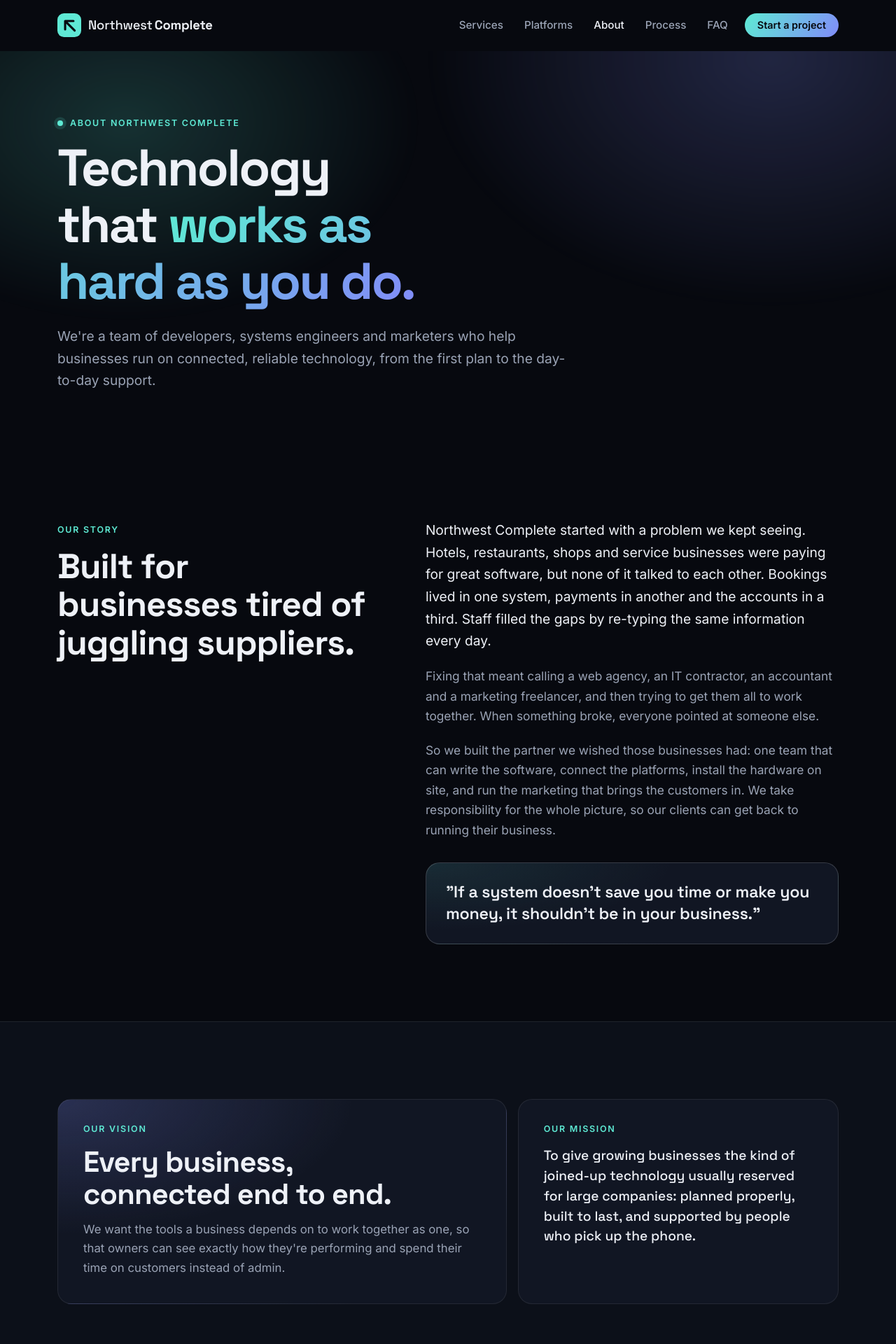
After one commit to brianodowd16-tech/northwestcomplete, a PHP site: page /about.html in a window 1280 px wide. The commit adds this page. Shown: the top 1920 px of the page at 70% size. Run offline with PHP 8.4, Linux system fonts and the light colour scheme.

Commit message:
Add About page and automatic deploy to Hostinger
- about.html: story, vision, mission, values and team (team names and
  bios are placeholders to fill in), linked from nav, footer and home
- GitHub Actions workflow uploads changed files to Hostinger over FTP
  on every push to main, after a PHP syntax check
- Contact form script only runs on pages that have the form

Co-Authored-By: Claude Opus 5.5 <noreply@anthropic.com>
Claude-Session: https://claude.ai/code/session_01D5Nxa7XFJ2d73BWDfCTeXT

```diff
--- /dev/null
+++ b/about.html
@@ -0,0 +1,228 @@
+<!doctype html>
+<html lang="en-IE">
+<head>
+  <meta charset="utf-8">
+  <meta name="viewport" content="width=device-width, initial-scale=1">
+  <title>About Us | Northwest Complete</title>
+  <meta name="description" content="The team, story and vision behind Northwest Complete Limited: one technology partner for software, automation and business systems.">
+  <meta name="theme-color" content="#07090f">
+  <link rel="canonical" href="https://northwestcomplete.com/about.html">
+  <link rel="icon" href="assets/favicon.svg" type="image/svg+xml">
+  <link rel="preconnect" href="https://fonts.googleapis.com">
+  <link rel="preconnect" href="https://fonts.gstatic.com" crossorigin>
+  <link href="https://fonts.googleapis.com/css2?family=Space+Grotesk:wght@500;600;700&family=Inter:wght@400;500;600&display=swap" rel="stylesheet">
+  <link rel="stylesheet" href="styles.css">
+</head>
+<body>
+  <a class="skip" href="#main">Skip to content</a>
+
+  <header class="nav" id="top">
+    <div class="wrap nav__inner">
+      <a href="index.html" class="brand" aria-label="Northwest Complete home">
+        <svg class="brand__mark" viewBox="0 0 40 40" aria-hidden="true">
+          <rect width="40" height="40" rx="11" fill="url(#g)"/>
+          <path d="M11 29 L27 13 M13 13 H27 V27" stroke="#07090f" stroke-width="3.6" fill="none" stroke-linecap="round" stroke-linejoin="round" transform="rotate(-90 20 20)"/>
+          <defs><linearGradient id="g" x1="0" y1="0" x2="40" y2="40"><stop offset="0" stop-color="#5eead4"/><stop offset="1" stop-color="#818cf8"/></linearGradient></defs>
+        </svg>
+        <span class="brand__name">Northwest<b>Complete</b></span>
+      </a>
+      <nav class="nav__links" aria-label="Main">
+        <a href="index.html#services">Services</a>
+        <a href="index.html#platforms">Platforms</a>
+        <a href="about.html" aria-current="page">About</a>
+        <a href="index.html#process">Process</a>
+        <a href="index.html#faq">FAQ</a>
+      </nav>
+      <a href="index.html#contact" class="btn btn--sm">Start a project</a>
+      <button class="nav__toggle" aria-label="Open menu" aria-expanded="false" aria-controls="mobile-menu">
+        <span></span><span></span>
+      </button>
+    </div>
+    <div class="mobile-menu" id="mobile-menu" hidden>
+      <a href="index.html#services">Services</a>
+      <a href="index.html#platforms">Platforms</a>
+      <a href="about.html" aria-current="page">About</a>
+      <a href="index.html#process">Process</a>
+      <a href="index.html#faq">FAQ</a>
+      <a href="index.html#contact" class="btn">Start a project</a>
+    </div>
+  </header>
+
+  <main id="main">
+    <!-- PAGE HERO -->
+    <section class="page-hero">
+      <div class="hero__glow" aria-hidden="true"></div>
+      <div class="wrap page-hero__inner">
+        <p class="eyebrow reveal"><span class="dot"></span> About Northwest Complete</p>
+        <h1 class="reveal">Technology that <span class="grad">works as hard as you do.</span></h1>
+        <p class="lead reveal">We're a team of developers, systems engineers and marketers who help businesses run on connected, reliable technology, from the first plan to the day-to-day support.</p>
+      </div>
+    </section>
+
+    <!-- STORY -->
+    <section class="section" id="story">
+      <div class="wrap story">
+        <div class="story__head reveal">
+          <p class="eyebrow">Our story</p>
+          <h2>Built for businesses tired of juggling suppliers.</h2>
+        </div>
+        <div class="story__body">
+          <p class="reveal">Northwest Complete started with a problem we kept seeing. Hotels, restaurants, shops and service businesses were paying for great software, but none of it talked to each other. Bookings lived in one system, payments in another and the accounts in a third. Staff filled the gaps by re-typing the same information every day.</p>
+          <p class="reveal">Fixing that meant calling a web agency, an IT contractor, an accountant and a marketing freelancer, and then trying to get them all to work together. When something broke, everyone pointed at someone else.</p>
+          <p class="reveal">So we built the partner we wished those businesses had: one team that can write the software, connect the platforms, install the hardware on site, and run the marketing that brings the customers in. We take responsibility for the whole picture, so our clients can get back to running their business.</p>
+          <blockquote class="story__quote reveal">
+            <p>"If a system doesn't save you time or make you money, it shouldn't be in your business."</p>
+          </blockquote>
+        </div>
+      </div>
+    </section>
+
+    <!-- VISION & MISSION -->
+    <section class="section section--alt" id="vision">
+      <div class="wrap">
+        <div class="vision">
+          <article class="vision__card vision__card--main reveal">
+            <p class="eyebrow">Our vision</p>
+            <h2>Every business, connected end to end.</h2>
+            <p>We want the tools a business depends on to work together as one, so that owners can see exactly how they're performing and spend their time on customers instead of admin.</p>
+          </article>
+          <article class="vision__card reveal">
+            <p class="eyebrow">Our mission</p>
+            <p class="vision__text">To give growing businesses the kind of joined-up technology usually reserved for large companies: planned properly, built to last, and supported by people who pick up the phone.</p>
+          </article>
+        </div>
+
+        <div class="section__head section__head--tight reveal">
+          <p class="eyebrow">What we stand for</p>
+          <h2>Our values</h2>
+        </div>
+        <ul class="values">
+          <li class="reveal">
+            <div class="card__icon"><svg viewBox="0 0 24 24"><rect x="4" y="10" width="16" height="11" rx="2"/><path d="M8 10V7a4 4 0 0 1 8 0v3"/></svg></div>
+            <h3>You own it</h3>
+            <p>Your code, data, workflows and accounts belong to you. No lock-in, and full documentation when we hand over.</p>
+          </li>
+          <li class="reveal">
+            <div class="card__icon"><svg viewBox="0 0 24 24"><path d="M4 5h16v11H8l-4 4z"/><path d="M8 9h8M8 12h5"/></svg></div>
+            <h3>Plain English</h3>
+            <p>Clear quotes, clear timelines and clear explanations. If we can't explain it simply, we haven't understood it yet.</p>
+          </li>
+          <li class="reveal">
+            <div class="card__icon"><svg viewBox="0 0 24 24"><circle cx="6" cy="12" r="3"/><circle cx="18" cy="12" r="3"/><path d="M9 12h6"/></svg></div>
+            <h3>Connected by default</h3>
+            <p>Everything we build or install is designed to work with the rest of your systems from day one.</p>
+          </li>
+          <li class="reveal">
+            <div class="card__icon"><svg viewBox="0 0 24 24"><path d="M12 3 4 6v6c0 4.5 3.4 8.2 8 9 4.6-.8 8-4.5 8-9V6z"/><path d="m9 12 2 2 4-4"/></svg></div>
+            <h3>Here for the long run</h3>
+            <p>Launch day is the start of the relationship. We maintain, monitor and improve what we deliver.</p>
+          </li>
+        </ul>
+      </div>
+    </section>
+
+    <!-- TEAM -->
+    <section class="section" id="team">
+      <div class="wrap">
+        <div class="section__head reveal">
+          <p class="eyebrow">Our team</p>
+          <h2>The people behind your systems.</h2>
+          <p class="section__sub">A small, senior team that covers software, systems and marketing, so you always speak to someone who knows your setup.</p>
+        </div>
+
+        <!-- EDIT: replace each [bracketed] placeholder with real names, roles and bios.
+             For a photo, swap the .team__avatar <span> for <img class="team__avatar" src="assets/team/name.jpg" alt="Full name">. -->
+        <div class="team">
+          <article class="team__card reveal">
+            <span class="team__avatar" aria-hidden="true">NW</span>
+            <div>
+              <h3>[Full name]</h3>
+              <p class="team__role">Founder &amp; Managing Director</p>
+              <p>[Two sentences on background and what they lead: strategy, client relationships and digital transformation projects.]</p>
+            </div>
+          </article>
+          <article class="team__card reveal">
+            <span class="team__avatar" aria-hidden="true">NW</span>
+            <div>
+              <h3>[Full name]</h3>
+              <p class="team__role">Lead Software Developer</p>
+              <p>[Two sentences on experience with full stack builds, ERP, booking platforms and integrations.]</p>
+            </div>
+          </article>
+          <article class="team__card reveal">
+            <span class="team__avatar" aria-hidden="true">NW</span>
+            <div>
+              <h3>[Full name]</h3>
+              <p class="team__role">Automation &amp; Integrations Specialist</p>
+              <p>[Two sentences on n8n, Xero, HubSpot and accounts and payroll automation work.]</p>
+            </div>
+          </article>
+          <article class="team__card reveal">
+            <span class="team__avatar" aria-hidden="true">NW</span>
+            <div>
+              <h3>[Full name]</h3>
+              <p class="team__role">Systems &amp; Installations Engineer</p>
+              <p>[Two sentences on Microsoft 365, Salto, HikCentral, networks and on-site support.]</p>
+            </div>
+          </article>
+          <article class="team__card reveal">
+            <span class="team__avatar" aria-hidden="true">NW</span>
+            <div>
+              <h3>[Full name]</h3>
+              <p class="team__role">Marketing &amp; Design Lead</p>
+              <p>[Two sentences on Meta ads campaigns, Canva design and brand work.]</p>
+            </div>
+          </article>
+          <article class="team__card team__card--join reveal">
+            <span class="team__avatar team__avatar--join" aria-hidden="true">+</span>
+            <div>
+              <h3>Join the team</h3>
+              <p>We're always keen to hear from developers, engineers and marketers who like solving real business problems.</p>
+              <a href="index.html#contact" class="team__link">Get in touch <span aria-hidden="true">→</span></a>
+            </div>
+          </article>
+        </div>
+      </div>
+    </section>
+
+    <!-- CTA -->
+    <section class="section contact">
+      <div class="wrap">
+        <div class="contact__card cta reveal">
+          <div>
+            <p class="eyebrow">Work with us</p>
+            <h2>Let's talk about <span class="grad">where your business is going.</span></h2>
+            <p>Book a free consultation and we'll look at your current setup and show you what's possible.</p>
+          </div>
+          <div class="cta__actions">
+            <a href="index.html#contact" class="btn">Book a free consultation <span aria-hidden="true">→</span></a>
+            <a href="index.html#services" class="btn btn--ghost">See our services</a>
+          </div>
+        </div>
+      </div>
+    </section>
+  </main>
+
+  <footer class="footer">
+    <div class="wrap footer__inner">
+      <div>
+        <a href="index.html" class="brand brand--footer"><span class="brand__name">Northwest<b>Complete</b></span></a>
+        <p class="footer__tag">Software, automation &amp; business technology.</p>
+      </div>
+      <nav class="footer__links" aria-label="Footer">
+        <a href="index.html#services">Services</a>
+        <a href="index.html#platforms">Platforms</a>
+        <a href="about.html">About</a>
+        <a href="index.html#process">Process</a>
+        <a href="index.html#contact">Contact</a>
+      </nav>
+    </div>
+    <div class="wrap footer__legal">
+      <p>© <span id="year">2026</span> Northwest Complete Limited. All rights reserved.</p>
+      <p class="footer__tm">Third-party names and logos are trademarks of their respective owners and are used to identify platforms we work with. Brand icons via Simple Icons (CC0).</p>
+    </div>
+  </footer>
+
+  <script src="script.js" defer></script>
+</body>
+</html>
--- a/index.html
+++ b/index.html
@@ -29,6 +29,7 @@
       <nav class="nav__links" aria-label="Main">
         <a href="#services">Services</a>
         <a href="#platforms">Platforms</a>
+        <a href="about.html">About</a>
         <a href="#process">Process</a>
         <a href="#faq">FAQ</a>
       </nav>
@@ -40,6 +41,7 @@
     <div class="mobile-menu" id="mobile-menu" hidden>
       <a href="#services">Services</a>
       <a href="#platforms">Platforms</a>
+      <a href="about.html">About</a>
       <a href="#process">Process</a>
       <a href="#faq">FAQ</a>
       <a href="#contact" class="btn">Start a project</a>
@@ -249,7 +251,7 @@
           <p class="eyebrow">Why Northwest Complete</p>
           <h2>One partner from the server room to the checkout page.</h2>
           <p class="section__sub">Most businesses juggle a web agency, an IT contractor, an accountant's integrations and a marketing freelancer. We handle all of it, including Microsoft 365 and your CRM, so there's nothing lost between suppliers.</p>
-          <a href="#contact" class="btn">Talk to us <span aria-hidden="true">→</span></a>
+          <div class="why__cta"><a href="#contact" class="btn">Talk to us <span aria-hidden="true">→</span></a><a href="about.html" class="btn btn--ghost">Meet the team</a></div>
         </div>
         <ul class="why__list">
           <li class="reveal"><h3>You own it</h3><p>Your code, your workflows, your accounts. No lock-in.</p></li>
@@ -338,6 +340,7 @@
       <nav class="footer__links" aria-label="Footer">
         <a href="#services">Services</a>
         <a href="#platforms">Platforms</a>
+        <a href="about.html">About</a>
         <a href="#process">Process</a>
         <a href="#contact">Contact</a>
       </nav>
--- a/script.js
+++ b/script.js
@@ -54,6 +54,7 @@ document.getElementById("year").textContent = new Date().getFullYear();
 
 // Contact form: validate, then send to contact.php on the server
 const form = document.getElementById("contact-form");
+if (form) {
   const status = form.querySelector(".form__status");
   const submitBtn = form.querySelector('button[type="submit"]');
   document.getElementById("form-started").value = Date.now();
@@ -99,3 +100,4 @@ form.addEventListener("submit", async (e) => {
       document.getElementById("form-started").value = Date.now();
     }
   });
+}
--- a/styles.css
+++ b/styles.css
@@ -196,7 +196,7 @@ p { margin: 0; }
 /* Why */
 .why { display: grid; gap: 48px; align-items: start; }
 @media (min-width: 960px) { .why { grid-template-columns: 1.1fr 1fr; gap: 72px; } }
-.why .btn { margin-top: 30px; }
+.why__cta { margin-top: 30px; }
 .why__list { list-style: none; padding: 0; margin: 0; display: grid; gap: 12px; grid-template-columns: 1fr; }
 @media (min-width: 560px) { .why__list { grid-template-columns: 1fr 1fr; } }
 .why__list li { padding: 24px; border-radius: 16px; background: var(--surface); border: 1px solid var(--line); }
@@ -255,6 +255,66 @@ details p { padding: 0 22px 22px; color: var(--muted); }
 .footer__legal { margin-top: 40px; padding-top: 24px; border-top: 1px solid var(--line); display: grid; gap: 8px; font-size: 0.82rem; color: var(--muted); }
 .footer__tm { opacity: 0.7; }
 
+/* Nav: current page */
+.nav__links a[aria-current="page"] { color: var(--text); }
+
+/* About page */
+.page-hero { position: relative; padding: 88px 0 72px; overflow: hidden; }
+.page-hero__inner { position: relative; }
+.page-hero h1 { max-width: 15ch; }
+.page-hero .lead { max-width: 60ch; }
+.page-hero h1 { font-size: clamp(2.4rem, 6.5vw, 4.6rem); font-weight: 700; letter-spacing: -0.035em; text-wrap: balance; }
+.page-hero .lead { margin-top: 22px; }
+
+.story { display: grid; gap: 32px; }
+@media (min-width: 960px) { .story { grid-template-columns: 1fr 1.3fr; gap: 72px; align-items: start; } .story__head { position: sticky; top: 120px; } }
+.story__head h2 { text-wrap: balance; }
+.story__body { display: grid; gap: 20px; min-width: 0; }
+.story__body > p { color: var(--muted); font-size: 1.08rem; max-width: 62ch; }
+.story__body > p:first-child { color: var(--text); font-size: 1.2rem; }
+.story__quote { margin: 12px 0 0; padding: 26px 28px; border-radius: var(--radius); border: 1px solid var(--line-strong);
+  background: radial-gradient(100% 140% at 0% 0%, rgba(94, 234, 212, 0.1), transparent 60%), var(--surface); }
+.story__quote p { font: 600 clamp(1.15rem, 2.2vw, 1.45rem)/1.35 var(--font-display); letter-spacing: -0.01em; }
+
+.vision { display: grid; gap: 16px; margin-bottom: 96px; }
+@media (min-width: 900px) { .vision { grid-template-columns: 1.4fr 1fr; } }
+.vision__card { padding: 36px; border-radius: var(--radius); background: var(--surface); border: 1px solid var(--line); display: grid; gap: 14px; align-content: start; }
+.vision__card .eyebrow { margin-bottom: 4px; }
+.vision__card--main { background: radial-gradient(120% 120% at 0% 0%, rgba(129, 140, 248, 0.22), transparent 55%), var(--surface); }
+.vision__card--main h2 { font-size: clamp(1.8rem, 3.6vw, 2.6rem); text-wrap: balance; }
+.vision__card--main p:last-child { color: var(--muted); font-size: 1.05rem; max-width: 56ch; }
+.vision__text { font: 500 1.2rem/1.5 var(--font-display); }
+.section__head--tight { margin-bottom: 32px; }
+
+.values { list-style: none; padding: 0; margin: 0; display: grid; gap: 16px; grid-template-columns: 1fr; }
+@media (min-width: 620px) { .values { grid-template-columns: repeat(2, 1fr); } }
+@media (min-width: 1040px) { .values { grid-template-columns: repeat(4, 1fr); } }
+.values li { padding: 28px; border-radius: var(--radius); background: var(--surface); border: 1px solid var(--line); }
+.values h3 { margin: 20px 0 8px; }
+.values p { color: var(--muted); font-size: 0.95rem; }
+
+.team { display: grid; gap: 16px; grid-template-columns: 1fr; }
+@media (min-width: 680px) { .team { grid-template-columns: repeat(2, 1fr); } }
+@media (min-width: 1000px) { .team { grid-template-columns: repeat(3, 1fr); } }
+.team__card { display: grid; gap: 20px; align-content: start; padding: 28px; border-radius: var(--radius); background: var(--surface); border: 1px solid var(--line); transition: border-color 0.25s, transform 0.25s; }
+.team__card:hover { border-color: var(--line-strong); transform: translateY(-3px); }
+.team__card > div { min-width: 0; }
+.team__avatar { width: 88px; height: 88px; border-radius: 24px; object-fit: cover; display: grid; place-items: center;
+  font: 700 1.5rem/1 var(--font-display); color: #07090f; background: var(--grad); }
+.team__avatar--join { background: transparent; color: var(--accent); border: 1px dashed var(--line-strong); font-size: 2rem; }
+.team__card h3 { font-size: 1.2rem; }
+.team__role { color: var(--accent); font-size: 0.88rem; font-weight: 600; margin: 4px 0 12px; }
+.team__card p:not(.team__role) { color: var(--muted); font-size: 0.95rem; }
+.team__card--join { border-style: dashed; background: transparent; }
+.team__link { display: inline-flex; gap: 8px; margin-top: 14px; color: var(--accent); font-weight: 600; text-decoration: none; }
+
+.cta { align-items: center; }
+@media (min-width: 960px) { .contact__card.cta { grid-template-columns: 1fr auto; } }
+.cta h2 { text-wrap: balance; }
+.cta p { margin-top: 16px; color: var(--muted); }
+.cta__actions, .why__cta { display: flex; flex-wrap: wrap; gap: 12px; }
+@media (min-width: 960px) { .cta__actions { justify-content: flex-end; } }
+
 /* Reveal on scroll */
 .js .reveal { transform: translateY(18px); transition: transform 0.7s cubic-bezier(.2,.7,.2,1); }
 .js .reveal.is-visible { opacity: 1; transform: none; }
```
Also changed, not shown: .github/workflows/deploy.yml (added), README.md. Lines whose indentation alone changed are shown as unchanged.
